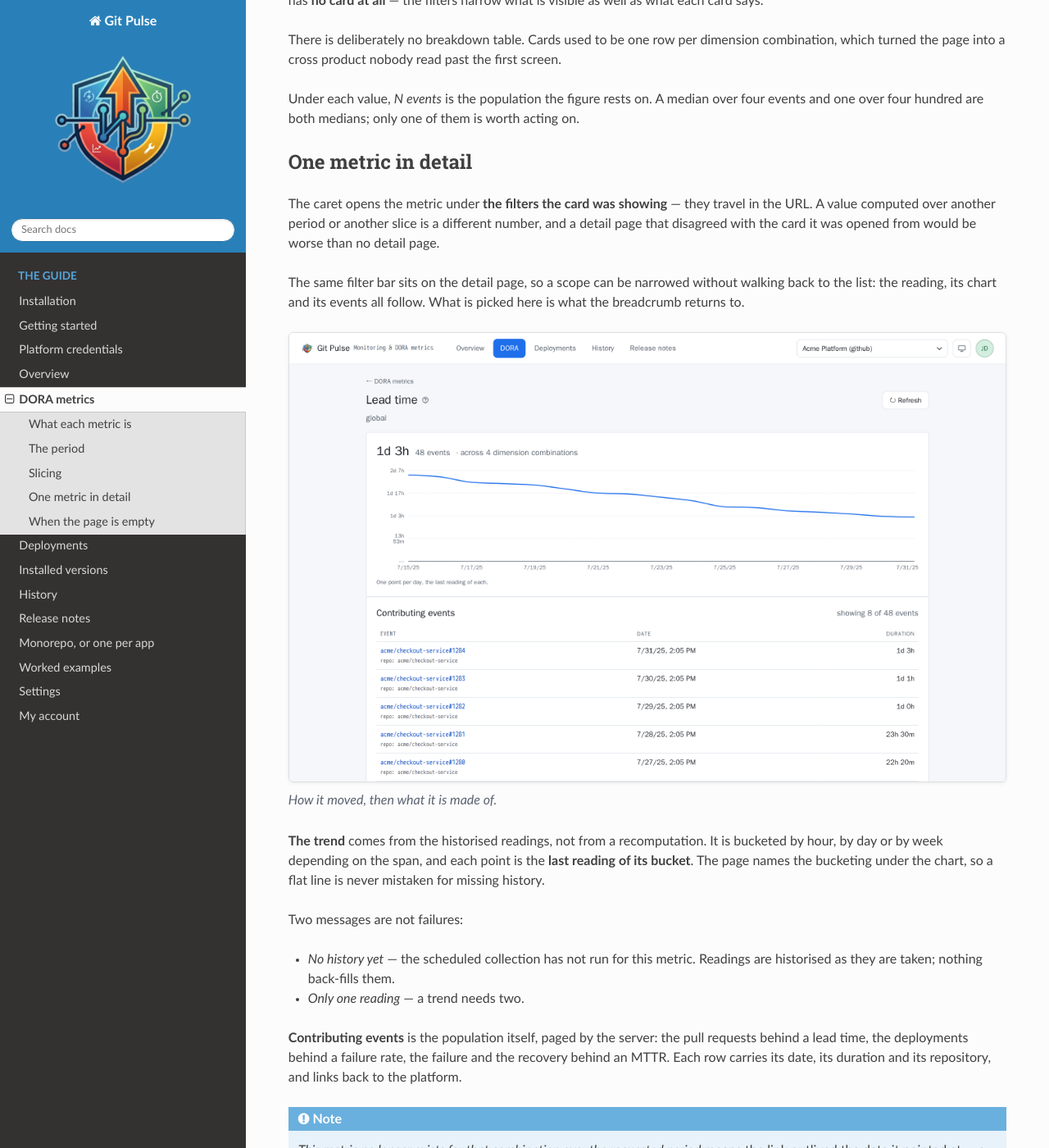
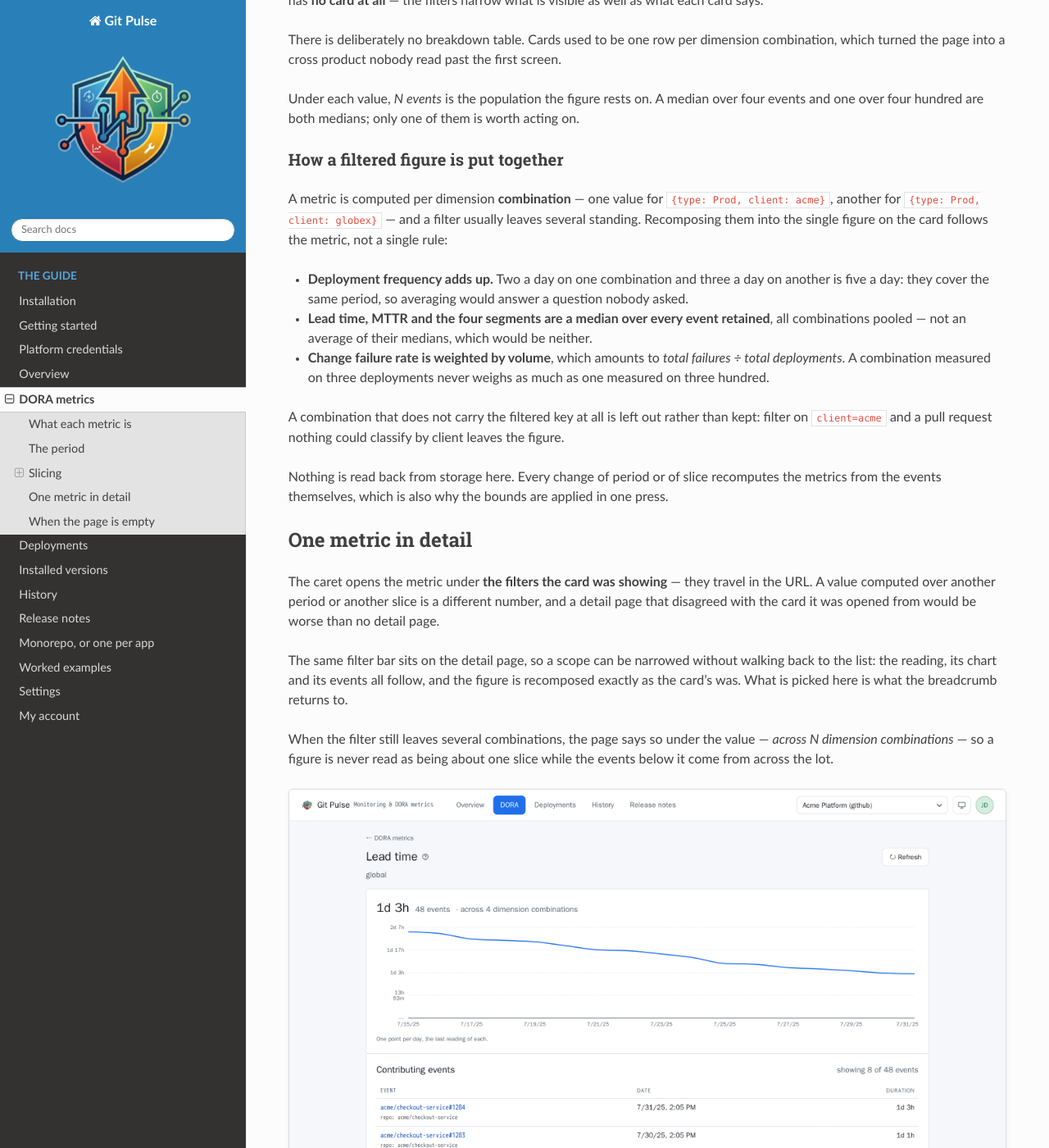
Before and after one commit to crabisoft/git-pulse, a Sphinx documentation site: the page built from docs/user/source/dora.rst, in a window 1280 px wide and 1400 px high, scrolled down 2110 px. Shown: the whole window at 82% size. Built offline with Sphinx 7.4.7 and the Read the Docs theme 3.1.0, drawn with Linux system fonts in a browser that asks for light colours; some of the changed text lies outside the part shown.

Commit message:
docs(dora): say how a filtered figure is computed
State the fold rules behind a filtered reading, the weighting the chart cannot
apply, and that filtering also narrows the historised series. The trend was
documented as bucketed by hour, day or week; the server has only ever answered
one point per day.

```diff
--- a/docs/user/source/dora.rst
+++ b/docs/user/source/dora.rst
@@ -101,6 +101,32 @@
 over four events and one over four hundred are both medians; only one of them
 is worth acting on.
 
+How a filtered figure is put together
+-------------------------------------
+
+A metric is computed per dimension **combination** — one value for
+``{type: Prod, client: acme}``, another for ``{type: Prod, client: globex}`` —
+and a filter usually leaves several standing. Recomposing them into the single
+figure on the card follows the metric, not a single rule:
+
+- **Deployment frequency adds up.** Two a day on one combination and three a
+  day on another is five a day: they cover the same period, so averaging would
+  answer a question nobody asked.
+- **Lead time, MTTR and the four segments are a median over every event
+  retained**, all combinations pooled — not an average of their medians, which
+  would be neither.
+- **Change failure rate is weighted by volume**, which amounts to *total
+  failures ÷ total deployments*. A combination measured on three deployments
+  never weighs as much as one measured on three hundred.
+
+A combination that does not carry the filtered key at all is left out rather
+than kept: filter on ``client=acme`` and a pull request nothing could classify
+by client leaves the figure.
+
+Nothing is read back from storage here. Every change of period or of slice
+recomputes the metrics from the events themselves, which is also why the bounds
+are applied in one press.
+
 One metric in detail
 ====================
 
@@ -110,8 +136,13 @@
 from would be worse than no detail page.
 
 The same filter bar sits on the detail page, so a scope can be narrowed without
-walking back to the list: the reading, its chart and its events all follow.
-What is picked here is what the breadcrumb returns to.
+walking back to the list: the reading, its chart and its events all follow, and
+the figure is recomposed exactly as the card's was. What is picked here is what
+the breadcrumb returns to.
+
+When the filter still leaves several combinations, the page says so under the
+value — *across N dimension combinations* — so a figure is never read as being
+about one slice while the events below it come from across the lot.
 
 .. figure:: images/dora-metric.png
    :width: 1000px
@@ -120,21 +151,34 @@
 
    How it moved, then what it is made of.
 
-**The trend** comes from the historised readings, not from a recomputation. It
-is bucketed by hour, by day or by week depending on the span, and each point is
-the **last reading of its bucket**. The page names the bucketing under the
+**The trend** comes from the historised readings, not from a recomputation:
+each point is a reading taken at the time, over the window configured then. One
+point per day, the last reading of that day — the page names it under the
 chart, so a flat line is never mistaken for missing history.
 
-Two messages are not failures:
+Which is why the last point and the figure above it need not be the same
+number, and neither is wrong. The figure is recomputed now and weighted by the
+events behind each combination; a stored reading records a value and not how
+many events it rested on, so the line can only weigh its combinations evenly.
+Read the chart for the movement and the figure for the value.
 
-- *No history yet* — the scheduled collection has not run for this metric.
-  Readings are historised as they are taken; nothing back-fills them.
+Filtering narrows the chart too, to the stored combinations the filter selects.
+Two messages are then not failures:
+
+- *No history yet* — nothing has been historised for this metric under this
+  slice: either the scheduled collection has not run at all, or it never ran
+  while that slice existed. Readings are historised as they are taken and
+  nothing back-fills them, so the figure above stays perfectly computable
+  meanwhile — the events are still there, the past readings are not.
 - *Only one reading* — a trend needs two.
 
-**Contributing events** is the population itself, paged by the server: the pull
-requests behind a lead time, the deployments behind a failure rate, the failure
-and the recovery behind an MTTR. Each row carries its date, its duration and
-its repository, and links back to the platform.
+**Contributing events** is the population itself — the one the figure was
+computed on, under the same period and the same slice — paged by the server and
+newest first: the pull requests behind a lead time, the deployments behind a
+failure rate, the failure and the recovery behind an MTTR. Each row carries its
+date, its duration and its repository, and links back to the platform. Changing
+a filter returns to the first page: an offset into another population points at
+nothing.
 
 .. note::
 
```
